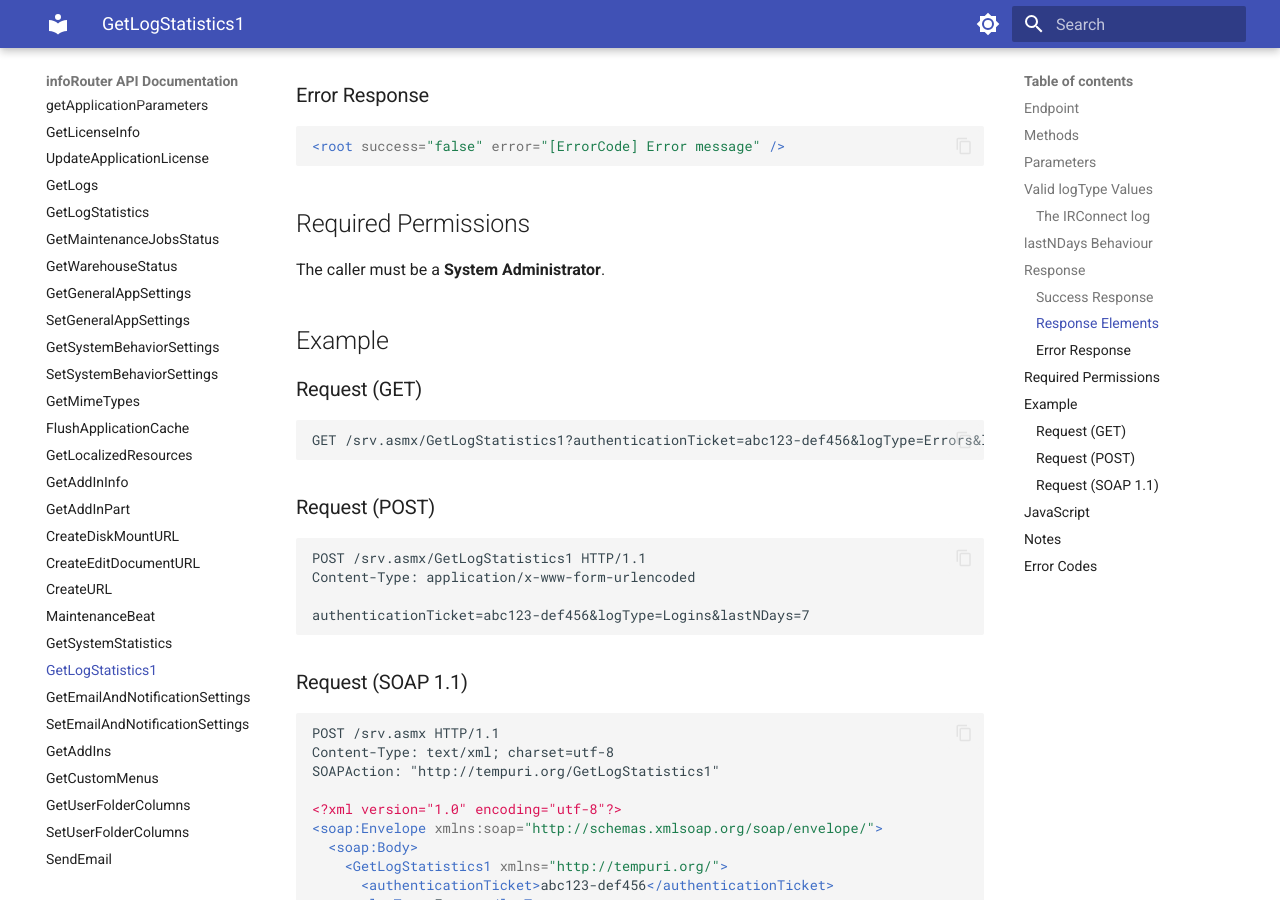
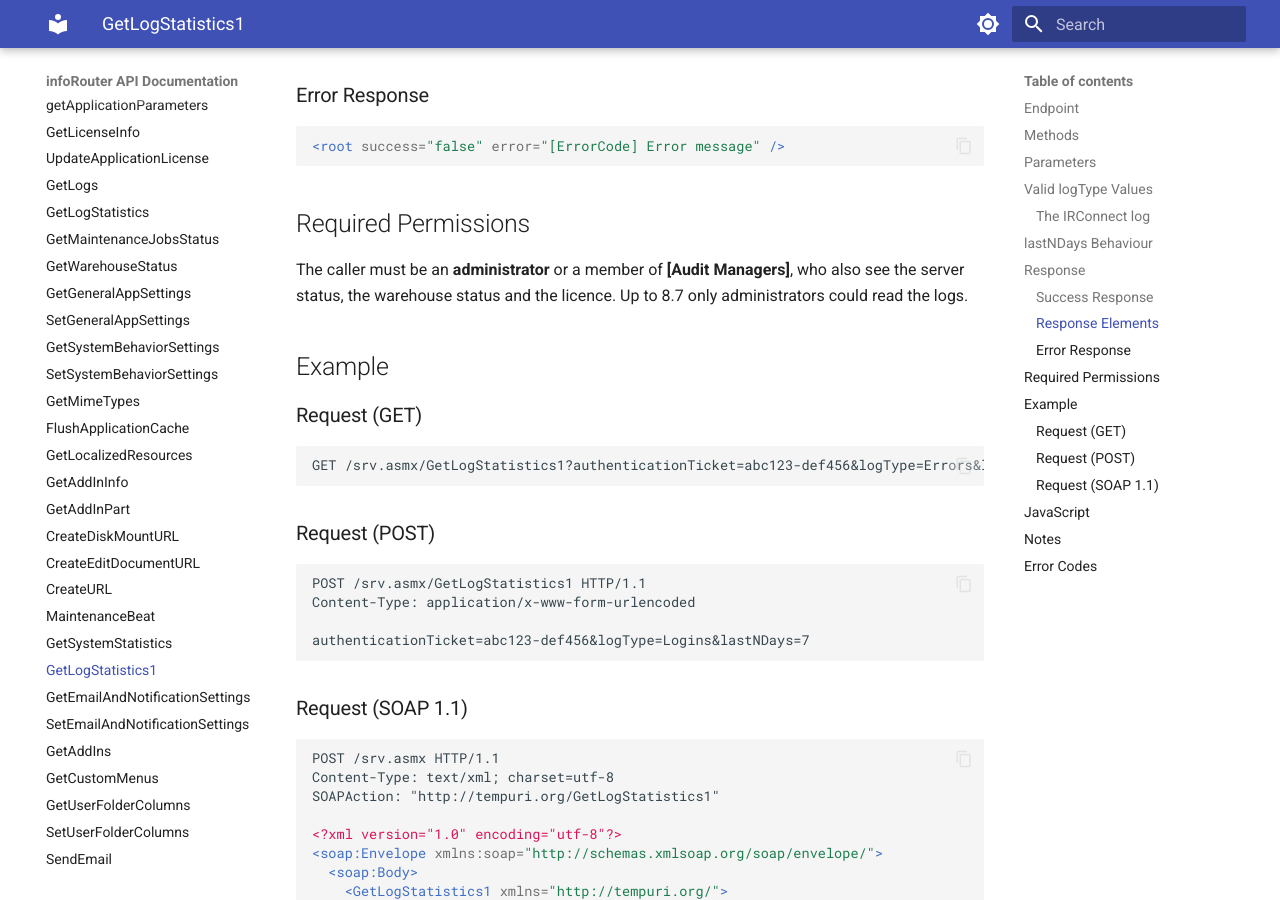
Before and after one commit to inforouter/apidocs, an MkDocs documentation site: the page built from docs/GetLogStatistics1.md, in a window 1280 px wide and 900 px high, scrolled down 2999 px. Built offline with MkDocs 1.6.1 and Material for MkDocs 9.7.7, drawn with Linux system fonts in a browser that asks for light colours; some of the changed text lies outside the part shown.

Commit message:
GetLogs / GetLogStatistics: administrators and Audit Managers
Co-Authored-By: Claude Opus 5.5 <noreply@anthropic.com>

```diff
--- a/docs/GetLogStatistics1.md
+++ b/docs/GetLogStatistics1.md
@@ -102,7 +102,7 @@ The `logType` parameter is case-insensitive.
 
 ## Required Permissions
 
-The caller must be a **System Administrator**.
+The caller must be an **administrator** or a member of **[Audit Managers]**, who also see the server status, the warehouse status and the licence. Up to 8.7 only administrators could read the logs.
 
 ## Example
 
@@ -186,5 +186,5 @@ The `errorCode` values this operation returns, checked against a running server:
 | `errorCode` | When |
 |---:|---|
 | `4010` | the ticket is expired or unknown |
-| `4030` | the caller may not view server status - including a caller with no ticket |
+| `4030` | the caller is neither an administrator nor an Audit Manager - including a caller with no ticket |
 | `4000` | a log type it does not recognise, or `lastNDays` over 365 |
```
Also changed, not shown: docs/AdministrativeRoles.md (+1 -4 lines), docs/GetLogStatistics.md (+2 -2 lines), docs/GetLogs.md (+2 -2 lines).
